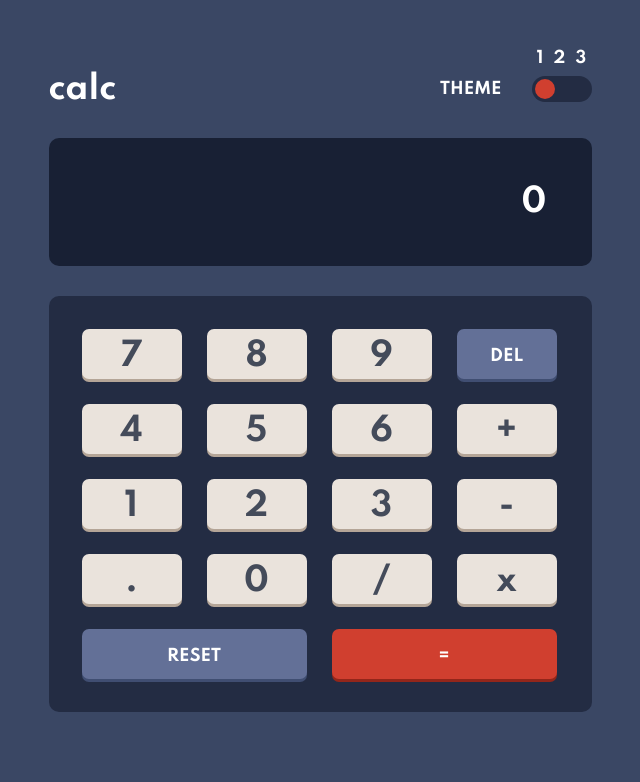
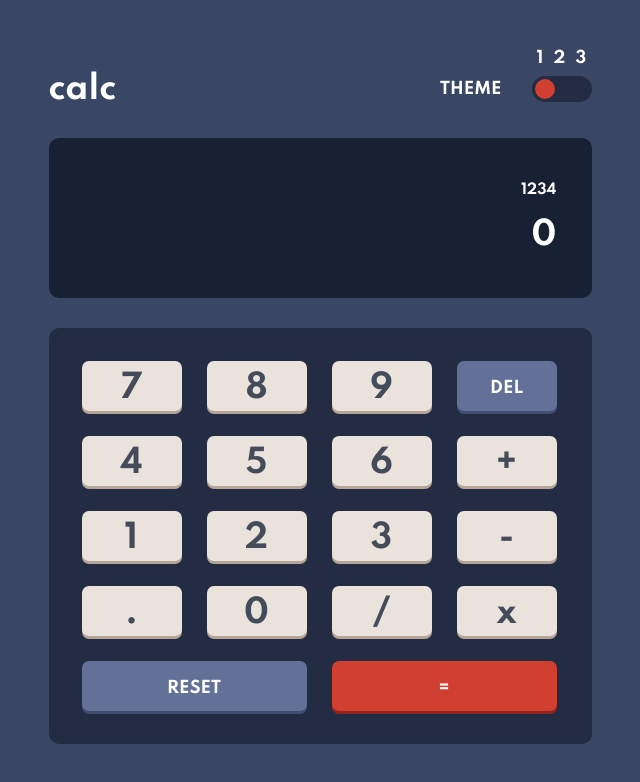
Before and after one commit to Abdelghafour122/react-calculator, a React (Create React App) app: page / in a window 1280 px wide. Shown: the top 782 px of the page, without its empty margins (320-960 px from the left). Built offline with nearby package versions, Linux system fonts and the light colour scheme.

Commit message:
added the word breaking into result screen

```diff
--- a/src/App.css
+++ b/src/App.css
@@ -149,6 +149,7 @@ body {
   font-family: "Spartan";
   background-color: var(--background-main);
   transition: 0.5s;
+  margin: 0;
 }
 
 .core {
@@ -215,13 +216,26 @@ body {
 
 .core .result-screen {
   color: var(--result-color);
-  padding: 45px;
+  padding: 35px;
   text-align: right;
   font-size: var(--reg-fs);
   background-color: var(--background-screen);
   border-radius: 10px;
   margin-bottom: 30px;
+  min-height: 10rem;
+  height: auto;
   transition: 0.3s;
+
+  display: flex;
+  align-items: flex-end;
+  justify-content: space-around;
+  flex-direction: column;
+  word-wrap: break-word;
+  word-break: break-all;
+}
+
+.core .result-screen .prev-operand {
+  font-size: 14px;
 }
 
 .core .keys-cont {
--- a/src/components/ResultScreen.jsx
+++ b/src/components/ResultScreen.jsx
@@ -1,7 +1,12 @@
 import React from "react";
 
 const ResultScreen = ({ onPut }) => {
-  return <div className="result-screen">{onPut}</div>;
+  return (
+    <div className="result-screen">
+      <div className="prev-operand">1234</div>
+      <div className="curr-operand">{onPut}</div>
+    </div>
+  );
 };
 
 export default ResultScreen;
```
